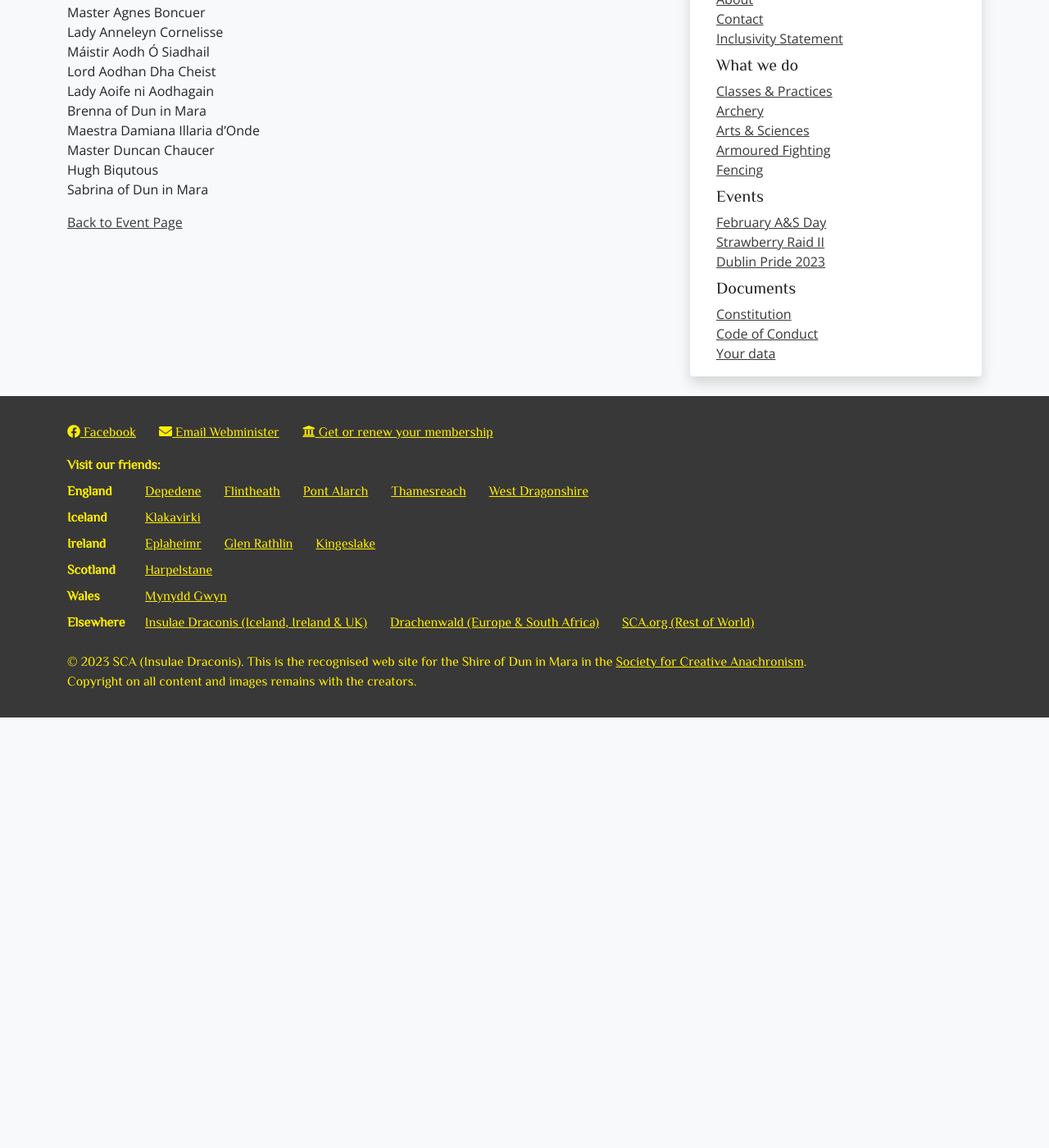
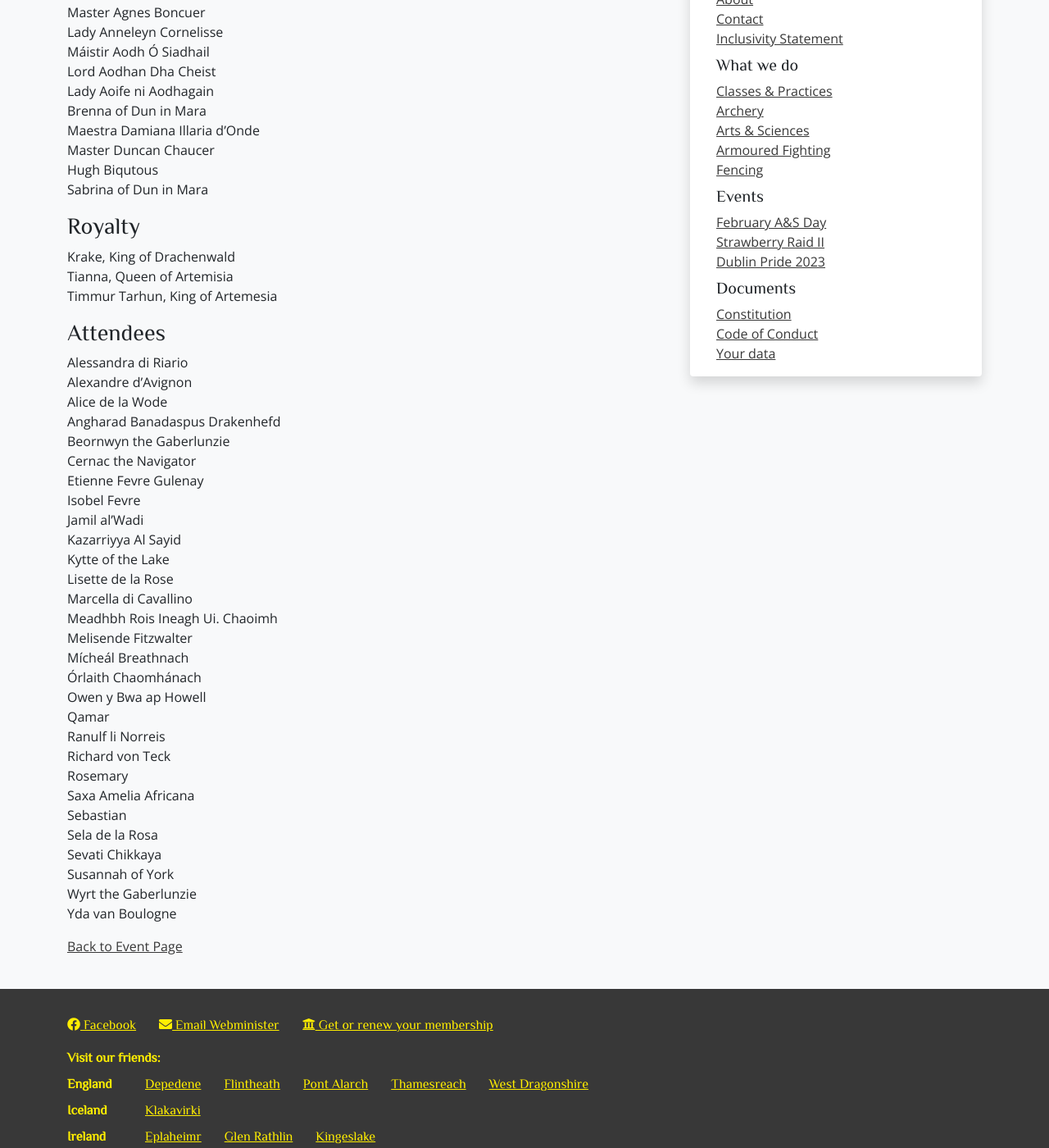
Before and after one commit to drachenwald/dun-in-mara, a Jekyll site: the page built from events/2023/strawberry-raid/attending.md, in a window 1280 px wide and 1400 px high, scrolled down 358 px. Shown: the whole window at 82% size. Built offline with Jekyll 4.4.1, drawn with Linux system fonts in a browser that asks for light colours; comment, search, counter and statistics services are not loaded; before the commit the page ends 1233 px from its top, so only the background shows below that.

Commit message:
Attendees List

```diff
--- a/events/2023/strawberry-raid/attending.md
+++ b/events/2023/strawberry-raid/attending.md
@@ -19,5 +19,43 @@ Master Duncan Chaucer
 Hugh Biqutous
 Sabrina of Dun in Mara
 
+### Royalty
+
+Krake, King of Drachenwald
+Tianna, Queen of Artemisia
+Timmur Tarhun, King of Artemesia
+
+### Attendees
+
+Alessandra di Riario
+Alexandre d'Avignon
+Alice de la Wode
+Angharad Banadaspus Drakenhefd
+Beornwyn the Gaberlunzie
+Cernac the Navigator
+Etienne Fevre
+Gulenay
+Isobel Fevre
+Jamil al'Wadi
+Kazarriyya Al Sayid
+Kytte of the Lake
+Lisette de la Rose
+Marcella di Cavallino
+Meadhbh Rois Ineagh Ui. Chaoimh
+Melisende Fitzwalter
+Mícheál Breathnach
+Órlaith Chaomhánach
+Owen y Bwa ap Howell
+Qamar
+Ranulf li Norreis
+Richard von Teck
+Rosemary
+Saxa Amelia Africana
+Sebastian
+Sela de la Rosa
+Sevati Chikkaya
+Susannah of York
+Wyrt the Gaberlunzie
+Yda van Boulogne
 
 <a href="/events/2023/strawberry-raid/">Back to Event Page</a>
```
